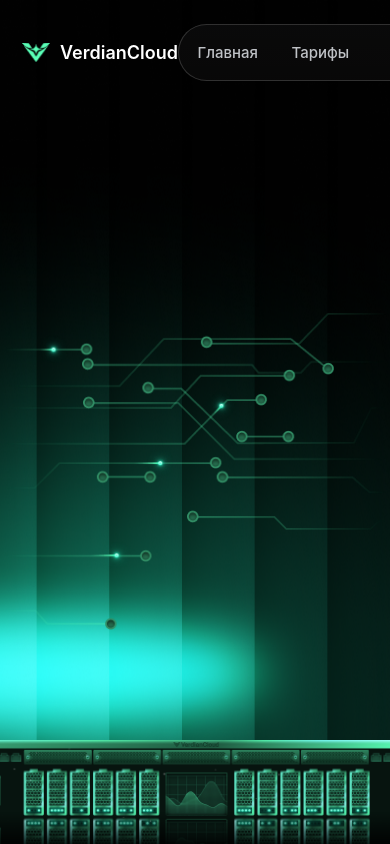
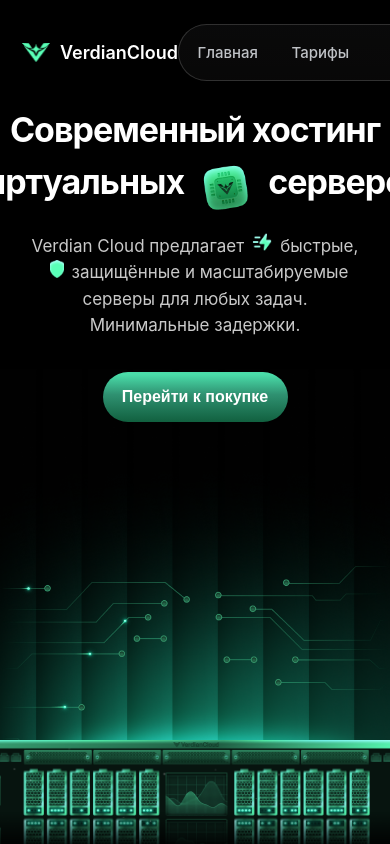
Before and after one commit to xJfour/project_verdian-cloud, a React (Vite) app: page / in a window 390 px wide. Shown: the top 844 px of the page. Built offline with nearby package versions, Linux system fonts and the light colour scheme.

Commit message:
replace hero columns with unified background

```diff
--- a/src/components/Hero/Hero.scss
+++ b/src/components/Hero/Hero.scss
@@ -113,6 +113,24 @@
   filter: brightness(.96);
 }
 
+/*
+ * Единый фон из Figma.
+ * В PNG уже находятся колонки и центральное свечение,
+ * поэтому отдельные column-слои и glow больше не нужны.
+ */
+.hero-background {
+  position: absolute;
+  left: 50%;
+  bottom: 0;
+  transform: translateX(-50%);
+  width: min(1440px, 100vw);
+  height: auto;
+  display: block;
+  z-index: 2;
+  pointer-events: none;
+  user-select: none;
+}
+
 .hero-server {
   position: absolute;
   width: 851px;
@@ -125,38 +143,6 @@
   pointer-events: none;
 }
 
-.hero-glow {
-  position: absolute;
-  left: 50%;
-  bottom: 170px;
-  transform: translateX(-50%);
-  width: 980px;
-  height: auto;
-  object-fit: contain;
-  opacity: .88;
-  filter: brightness(1.35) saturate(1.2) drop-shadow(0 0 28px rgba(35, 255, 203, .28));
-  z-index: 6;
-  pointer-events: none;
-  transform-origin: center;
-  animation: heroGlowPulse 6s ease-in-out infinite;
-  will-change: transform, opacity, filter;
-}
-
-@keyframes heroGlowPulse {
-  0%,
-  100% {
-    transform: translateX(-50%) scale(1);
-    opacity: .78;
-    filter: brightness(1.25) saturate(1.12) drop-shadow(0 0 24px rgba(35, 255, 203, .22));
-  }
-
-  50% {
-    transform: translateX(-50%) scale(1.045);
-    opacity: 1;
-    filter: brightness(1.55) saturate(1.3) drop-shadow(0 0 42px rgba(35, 255, 203, .38));
-  }
-}
-
 .server-gradient {
   position: absolute;
   left: 50%;
@@ -167,36 +153,6 @@
   object-fit: contain;
   z-index: 9;
   pointer-events: none;
-}
-
-.hero-columns {
-  position: absolute;
-  left: 50%;
-  bottom: 200px;
-  transform: translateX(-50%);
-  display: flex;
-  gap: 4px;
-  z-index: 2;
-  overflow: hidden;
-  height: 600px;
-  mask-image: linear-gradient(to bottom, transparent 0%, rgba(0,0,0,.15) 8%, rgba(0,0,0,.9) 18%, #000 28%, #000 72%, rgba(0,0,0,.9) 86%, transparent 100%);
-}
-
-.hero-columns img {
-  width: 72.68px;
-  height: 899px;
-  object-fit: cover;
-  opacity: .72;
-  filter: brightness(1.2) saturate(1.15) drop-shadow(0 0 24px rgba(38,255,204,.25));
-  user-select: none;
-}
-
-.hero-columns img:nth-child(even) {
-  opacity: .78;
-}
-
-.hero-columns img:nth-child(3n) {
-  opacity: .88;
 }
 
 .hero-lines-left {
@@ -221,13 +177,7 @@
   pointer-events: none;
 }
 
-@media (prefers-reduced-motion: reduce) {
-  .hero-glow {
-    animation: none;
-  }
-}
-
-@media (max-width:768px) {
+@media (max-width: 768px) {
   .hero {
     min-height: 930px;
   }
@@ -265,16 +215,16 @@
     height: 50px;
   }
 
+  .hero-background {
+    width: max(100%, 900px);
+    max-width: none;
+    bottom: 0;
+  }
+
   .hero-server {
     width: 420px;
     height: auto;
     bottom: 60px;
-  }
-
-  .hero-glow {
-    width: 320px;
-    height: auto;
-    bottom: 120px;
   }
 
   .server-gradient {
@@ -282,16 +232,15 @@
     bottom: 80px;
   }
 
-  .hero-columns {
-    bottom: 0;
-    width: 100%;
-    justify-content: center;
-    gap: 2px;
+  .hero-lines-left {
+    width: 190px;
+    height: auto;
+    bottom: 180px;
   }
 
-  .hero-columns img {
-    width: 26px;
-    height: 650px;
-    opacity: .9;
+  .hero-lines-right {
+    width: 175px;
+    height: auto;
+    bottom: 240px;
   }
 }
```
